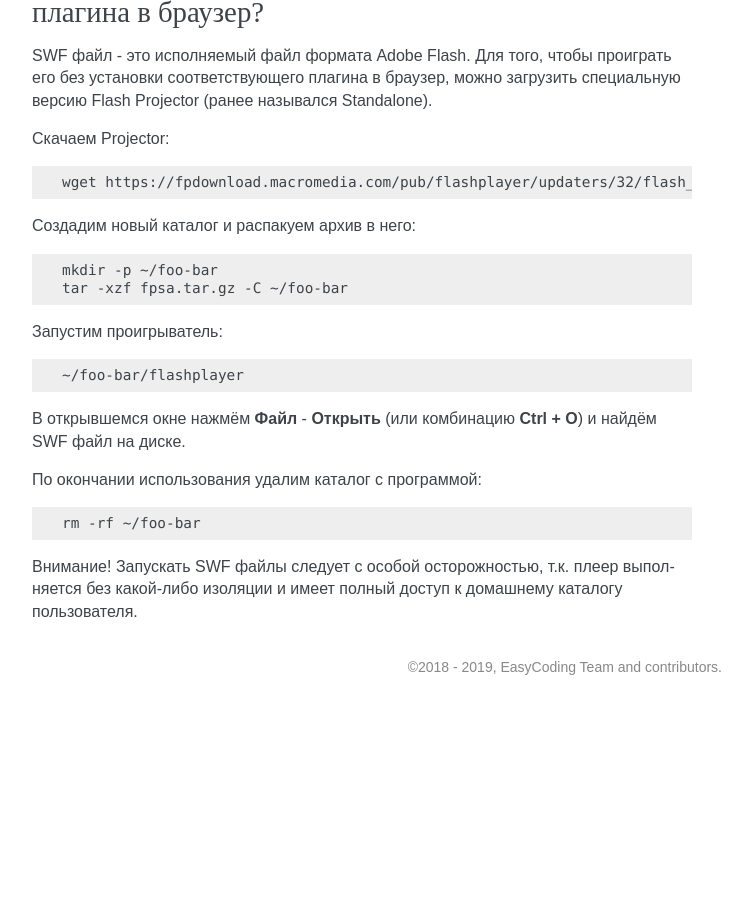
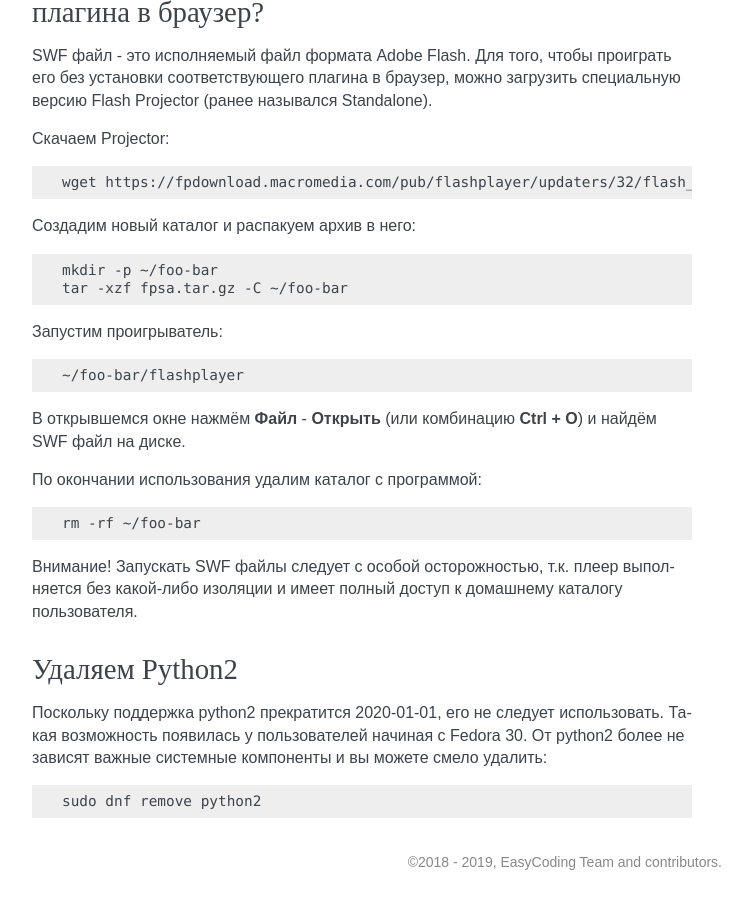
Before and after one commit to RussianFedora/FAQ, a Sphinx documentation site: the page built from source/tips-and-tricks.rst, in a window 1280 px wide and 900 px high, scrolled down 2305 px. Shown: the whole window, without its empty margins (388-1137 px from the left). Built offline with Sphinx 7.4.7, drawn with Linux system fonts in a browser that asks for light colours; before the commit the page ends 3010 px from its top, so only the background shows below that.

Commit message:
Added python2 removal question.

```diff
--- a/source/tips-and-tricks.rst
+++ b/source/tips-and-tricks.rst
@@ -167,3 +167,15 @@ SWF файл - это исполняемый файл формата Adobe Flash
     rm -rf ~/foo-bar
 
 Внимание! Запускать SWF файлы следует с особой осторожностью, т.к. плеер выполняется без какой-либо изоляции и имеет полный доступ к домашнему каталогу пользователя.
+
+.. index:: python, python2, remove
+.. _python2_remove:
+
+Удаляем Python2
+===========================================================================
+
+Поскольку поддержка python2 прекратится 2020-01-01, его не следует использовать. Такая возможность появилась у пользователей начиная с Fedora 30. От python2 более не зависят важные системные компоненты и вы можете смело удалить:
+
+.. code-block:: bash
+
+    sudo dnf remove python2
```
